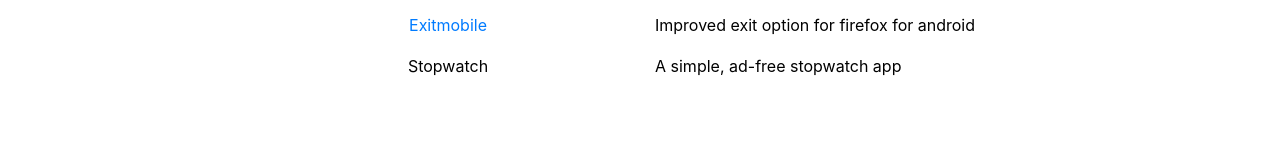
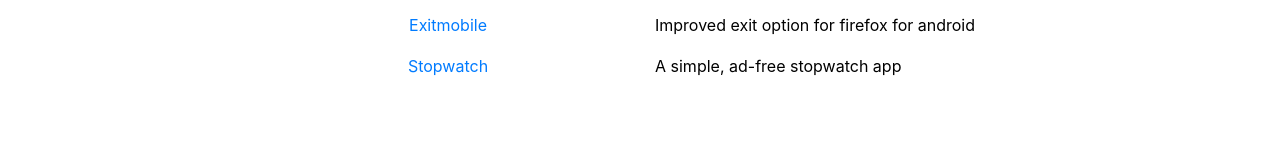
Before and after one commit to mm0426/freeshell_website, a plain HTML site: page index.html in a window 1280 px wide. Shown: the part 1472-1616 px from the top of the page. Drawn offline with nearby package versions, Linux system fonts and the light colour scheme.

Commit message:
added link to stopwatch on googleplay

```diff
--- a/index.html
+++ b/index.html
@@ -76,7 +76,7 @@
 							</div>
 							<div class="row">
 								<div class="col">
-									<p class="text-center">Stopwatch</p>
+									<p class="text-center"><a href="https://play.google.com/store/apps/details?id=com.MikeNeedsWork.Stopwatch&hl=en">Stopwatch</a></p>
 								</div>
 								<div class="col">
 									A simple, ad-free stopwatch app
```
